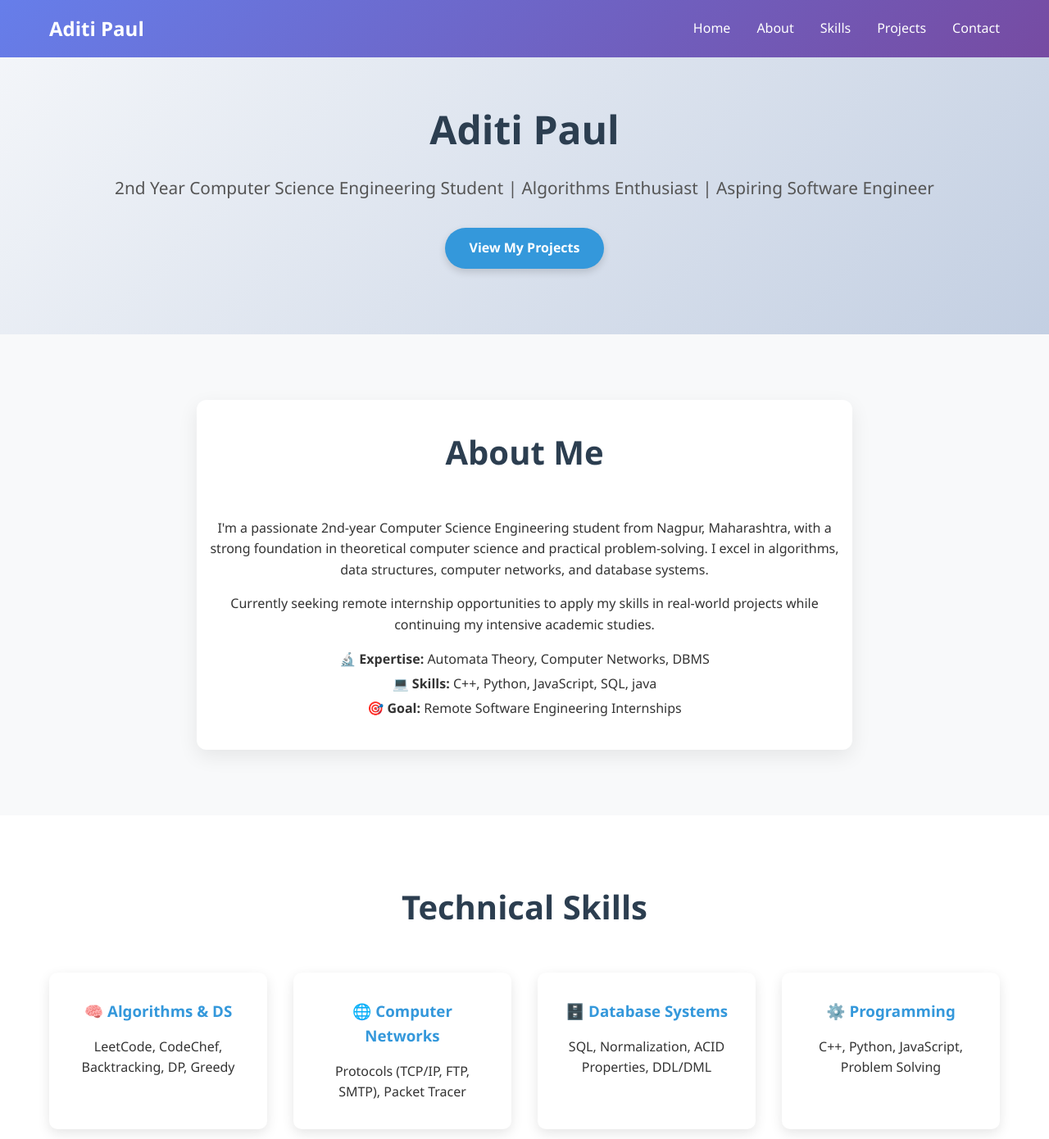
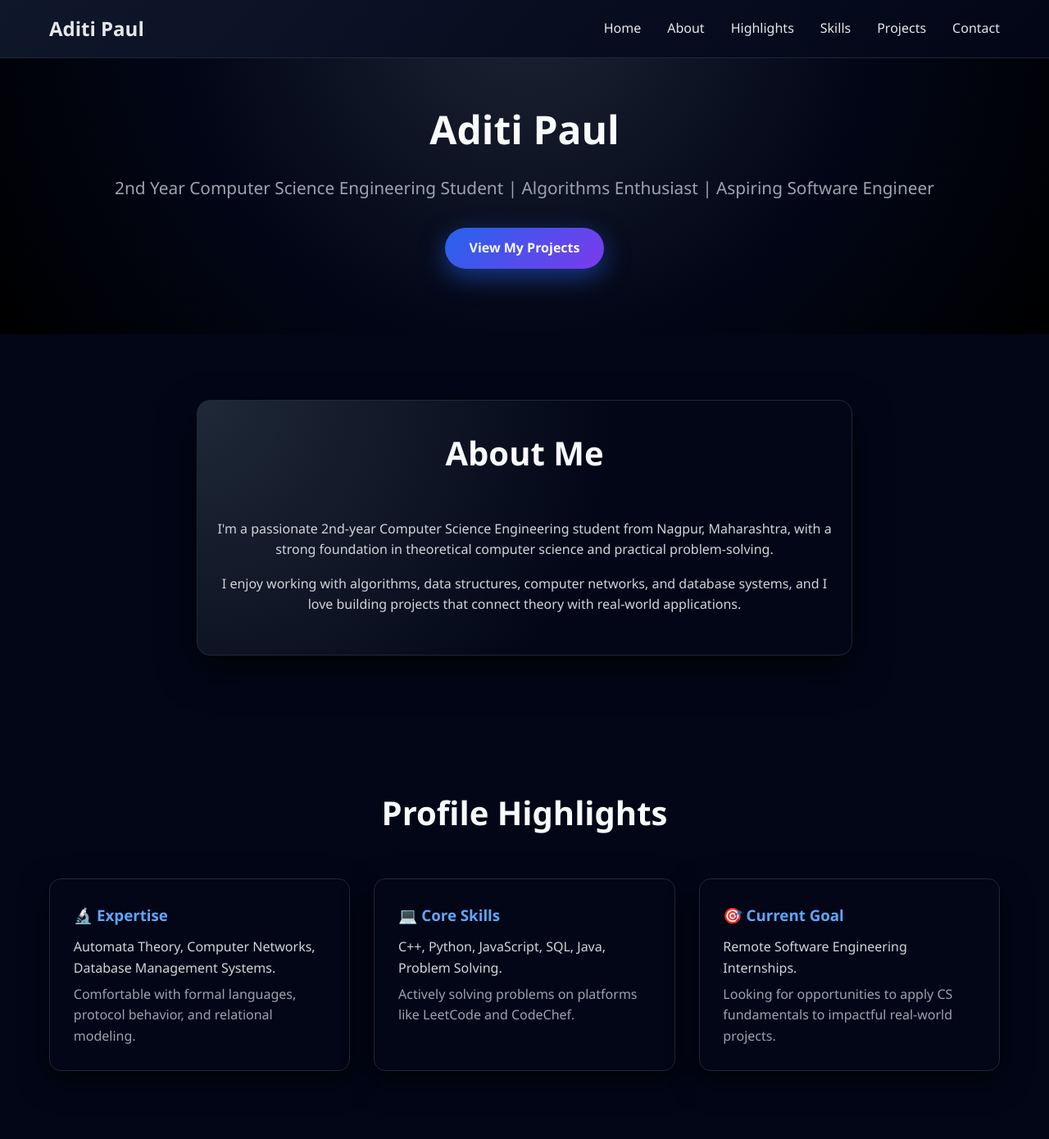
Before and after one commit to Aditipaul17/portfolio, a plain HTML site: page index.html in a window 1280 px wide. Shown: the top 1390 px of the page at 82% size. Drawn offline with Linux system fonts and the light colour scheme.

Commit message:
Update index.html

```diff
--- a/index.html
+++ b/index.html
@@ -6,72 +6,208 @@
     <title>Aditi Paul - CS Engineering Student</title>
     <style>
         * { margin: 0; padding: 0; box-sizing: border-box; }
-        body { font-family: 'Segoe UI', Tahoma, Geneva, Verdana, sans-serif; line-height: 1.6; color: #333; }
+        body {
+            font-family: 'Segoe UI', Tahoma, Geneva, Verdana, sans-serif;
+            line-height: 1.6;
+            color: #e5e7eb;
+            background: #020617;
+        }
         .container { max-width: 1200px; margin: 0 auto; padding: 0 20px; }
 
         /* Header */
-        header { background: linear-gradient(135deg, #667eea 0%, #764ba2 100%); color: white; padding: 1rem 0; position: fixed; width: 100%; top: 0; z-index: 1000; }
+        header {
+            background: linear-gradient(135deg, #0f172a 0%, #020617 100%);
+            color: #e5e7eb;
+            padding: 1rem 0;
+            position: fixed;
+            width: 100%;
+            top: 0;
+            z-index: 1000;
+            border-bottom: 1px solid #1f2937;
+        }
         nav { display: flex; justify-content: space-between; align-items: center; }
         nav h1 { font-size: 1.5rem; }
         nav ul { display: flex; list-style: none; gap: 2rem; }
-        nav a { color: white; text-decoration: none; transition: opacity 0.3s, transform 0.2s; }
-        nav a:hover { opacity: 0.8; transform: translateY(-1px); }
+        nav a {
+            color: #e5e7eb;
+            text-decoration: none;
+            transition: opacity 0.3s, transform 0.2s, color 0.2s;
+        }
+        nav a:hover { opacity: 0.9; transform: translateY(-1px); color: #60a5fa; }
 
         /* Hero */
-        .hero { background: linear-gradient(135deg, #f5f7fa 0%, #c3cfe2 100%); padding: 120px 0 80px; text-align: center; }
-        .hero h2 { font-size: 3rem; margin-bottom: 1rem; color: #2c3e50; }
-        .hero p { font-size: 1.3rem; margin-bottom: 2rem; color: #555; }
-        .btn { display: inline-block; background: #3498db; color: white; padding: 12px 30px; border-radius: 25px; text-decoration: none; font-weight: bold; transition: transform 0.3s, box-shadow 0.3s; box-shadow: 0 4px 10px rgba(0,0,0,0.15); }
-        .btn:hover { transform: translateY(-3px) scale(1.02); box-shadow: 0 8px 20px rgba(0,0,0,0.2); }
+        .hero {
+            background: radial-gradient(circle at top, #1d2433 0%, #020617 55%, #000000 100%);
+            padding: 120px 0 80px;
+            text-align: center;
+        }
+        .hero h2 { font-size: 3rem; margin-bottom: 1rem; color: #f9fafb; }
+        .hero p { font-size: 1.3rem; margin-bottom: 2rem; color: #9ca3af; }
+        .btn {
+            display: inline-block;
+            background: linear-gradient(135deg, #2563eb, #7c3aed);
+            color: #f9fafb;
+            padding: 12px 30px;
+            border-radius: 25px;
+            text-decoration: none;
+            font-weight: bold;
+            transition: transform 0.3s, box-shadow 0.3s;
+            box-shadow: 0 10px 30px rgba(37, 99, 235, 0.5);
+        }
+        .btn:hover {
+            transform: translateY(-3px) scale(1.03);
+            box-shadow: 0 14px 40px rgba(124, 58, 237, 0.6);
+        }
 
         /* Sections */
         section { padding: 80px 0; }
-        section h2 { text-align: center; font-size: 2.5rem; margin-bottom: 3rem; color: #2c3e50; }
+        section h2 {
+            text-align: center;
+            font-size: 2.5rem;
+            margin-bottom: 3rem;
+            color: #f9fafb;
+        }
 
         /* About */
-        .about { background: #f8f9fa; }
+        .about { background: #020617; }
         .about-content {
             max-width: 800px;
             margin: 0 auto;
             text-align: center;
-            padding: 2rem 1rem;
-            border-radius: 12px;
-            background: #ffffff;
-            box-shadow: 0 8px 24px rgba(0,0,0,0.08);
+            padding: 2rem 1.5rem;
+            border-radius: 16px;
+            background: radial-gradient(circle at top left, #1f2937 0%, #020617 60%);
+            box-shadow: 0 18px 45px rgba(0,0,0,0.7);
             transition: transform 0.3s, box-shadow 0.3s;
+            border: 1px solid #1f2937;
         }
         .about-content:hover {
             transform: translateY(-4px);
-            box-shadow: 0 12px 32px rgba(0,0,0,0.12);
+            box-shadow: 0 24px 60px rgba(15,23,42,0.9);
         }
-        .about-content p { margin-bottom: 1rem; }
-        .about-content ul { margin-top: 1rem; list-style: none; padding-left: 0; }
-        .about-content li { margin: 0.3rem 0; }
+        .about-content p { margin-bottom: 1rem; color: #d1d5db; }
+
+        /* Highlights (Expertise / Skills / Goal) */
+        .highlights { background: #020617; }
+        .highlights-grid {
+            display: grid;
+            grid-template-columns: repeat(auto-fit, minmax(260px, 1fr));
+            gap: 1.8rem;
+        }
+        .highlight-card {
+            background: #020617;
+            border-radius: 14px;
+            padding: 1.8rem;
+            border: 1px solid #1f2937;
+            box-shadow: 0 12px 35px rgba(0,0,0,0.7);
+            transition: transform 0.3s, box-shadow 0.3s, border 0.3s;
+        }
+        .highlight-card h3 {
+            margin-bottom: 0.7rem;
+            color: #60a5fa;
+        }
+        .highlight-card p { color: #d1d5db; }
+        .highlight-card span { display: block; margin-top: 0.4rem; color: #9ca3af; }
+        .highlight-card:hover {
+            transform: translateY(-6px);
+            box-shadow: 0 20px 45px rgba(15,23,42,0.9);
+            border-color: #3b82f6;
+        }
 
         /* Skills */
-        .skills-grid { display: grid; grid-template-columns: repeat(auto-fit, minmax(250px, 1fr)); gap: 2rem; }
-        .skill-card { background: white; padding: 2rem; border-radius: 10px; box-shadow: 0 5px 15px rgba(0,0,0,0.1); text-align: center; transition: transform 0.3s, box-shadow 0.3s; }
-        .skill-card h3 { color: #3498db; margin-bottom: 1rem; }
-        .skill-card:hover { transform: translateY(-6px); box-shadow: 0 10px 25px rgba(0,0,0,0.15); }
+        .skills { background: #020617; }
+        .skills-grid {
+            display: grid;
+            grid-template-columns: repeat(auto-fit, minmax(250px, 1fr));
+            gap: 2rem;
+        }
+        .skill-card {
+            background: #020617;
+            padding: 2rem;
+            border-radius: 10px;
+            box-shadow: 0 12px 35px rgba(0,0,0,0.7);
+            text-align: center;
+            transition: transform 0.3s, box-shadow 0.3s, border 0.3s;
+            border: 1px solid #1f2937;
+        }
+        .skill-card h3 { color: #60a5fa; margin-bottom: 1rem; }
+        .skill-card p { color: #d1d5db; }
+        .skill-card:hover {
+            transform: translateY(-6px);
+            box-shadow: 0 20px 45px rgba(15,23,42,0.9);
+            border-color: #3b82f6;
+        }
 
         /* Projects */
-        .projects-grid { display: grid; grid-template-columns: repeat(auto-fit, minmax(300px, 1fr)); gap: 2rem; }
-        .project-card { background: white; border-radius: 10px; overflow: hidden; box-shadow: 0 5px 20px rgba(0,0,0,0.1); transition: transform 0.3s, box-shadow 0.3s; }
-        .project-card:hover { transform: translateY(-10px); box-shadow: 0 12px 30px rgba(0,0,0,0.18); }
-        .project-card img { width: 100%; height: 200px; object-fit: cover; }
-        .project-info { padding: 1.5rem; }
-        .project-info h3 { color: #2c3e50; margin-bottom: 0.5rem; }
-        .tech-stack { display: flex; gap: 0.5rem; flex-wrap: wrap; margin: 1rem 0; }
-        .tech { background: #e3f2fd; padding: 0.2rem 0.8rem; border-radius: 15px; font-size: 0.8rem; color: #1976d2; }
+        .projects { background: #020617; }
+        .projects-grid {
+            display: grid;
+            grid-template-columns: repeat(auto-fit, minmax(300px, 1fr));
+            gap: 2rem;
+        }
+        .project-card {
+            background: #020617;
+            border-radius: 10px;
+            overflow: hidden;
+            box-shadow: 0 12px 35px rgba(0,0,0,0.8);
+            transition: transform 0.3s, box-shadow 0.3s, border 0.3s;
+            border: 1px solid #1f2937;
+            padding: 1.5rem;
+        }
+        .project-card:hover {
+            transform: translateY(-10px);
+            box-shadow: 0 24px 60px rgba(15,23,42,0.95);
+            border-color: #6366f1;
+        }
+        .project-info h3 { color: #e5e7eb; margin-bottom: 0.5rem; }
+        .project-info p { color: #9ca3af; }
+        .tech-stack {
+            display: flex;
+            gap: 0.5rem;
+            flex-wrap: wrap;
+            margin: 1rem 0;
+        }
+        .tech {
+            background: rgba(37,99,235,0.1);
+            padding: 0.2rem 0.8rem;
+            border-radius: 15px;
+            font-size: 0.8rem;
+            color: #93c5fd;
+            border: 1px solid rgba(59,130,246,0.5);
+        }
 
         /* Contact */
-        .contact { background: linear-gradient(135deg, #667eea 0%, #764ba2 100%); color: white; text-align: center; }
-        .contact-links { display: flex; justify-content: center; gap: 2rem; margin-top: 2rem; flex-wrap: wrap; }
-        .contact-links a { color: white; font-size: 1.5rem; transition: transform 0.3s, text-shadow 0.3s; }
-        .contact-links a:hover { transform: translateY(-3px) scale(1.03); text-shadow: 0 0 10px rgba(255,255,255,0.7); }
+        .contact {
+            background: radial-gradient(circle at top, #1d2433 0%, #020617 60%);
+            color: #e5e7eb;
+            text-align: center;
+        }
+        .contact-links {
+            display: flex;
+            justify-content: center;
+            gap: 2rem;
+            margin-top: 2rem;
+            flex-wrap: wrap;
+        }
+        .contact-links a {
+            color: #e5e7eb;
+            font-size: 1.5rem;
+            transition: transform 0.3s, text-shadow 0.3s, color 0.3s;
+        }
+        .contact-links a:hover {
+            transform: translateY(-3px) scale(1.05);
+            text-shadow: 0 0 16px rgba(129,140,248,0.9);
+            color: #a5b4fc;
+        }
 
         /* Footer */
-        footer { background: #2c3e50; color: white; text-align: center; padding: 1rem 0; }
+        footer {
+            background: #020617;
+            color: #6b7280;
+            text-align: center;
+            padding: 1rem 0;
+            border-top: 1px solid #1f2937;
+        }
 
         @media (max-width: 768px) {
             .hero h2 { font-size: 2rem; }
@@ -87,6 +223,7 @@
             <ul>
                 <li><a href="#home">Home</a></li>
                 <li><a href="#about">About</a></li>
+                <li><a href="#highlights">Highlights</a></li>
                 <li><a href="#skills">Skills</a></li>
                 <li><a href="#projects">Projects</a></li>
                 <li><a href="#contact">Contact</a></li>
@@ -103,54 +240,72 @@
         </div>
     </section>
 
-    <!-- About (centered, no photo) -->
+    <!-- About (centered, no list) -->
     <section id="about" class="about">
         <div class="container">
             <div class="about-content">
                 <h2>About Me</h2>
-                <p>I'm a passionate 2nd-year Computer Science Engineering student from Nagpur, Maharashtra, with a strong foundation in theoretical computer science and practical problem-solving. I excel in algorithms, data structures, computer networks, and database systems.</p>
-                <p>Currently seeking remote internship opportunities to apply my skills in real-world projects while continuing my intensive academic studies.</p>
-                <ul>
-                    <li>🔬 <strong>Expertise:</strong> Automata Theory, Computer Networks, DBMS</li>
-                    <li>💻 <strong>Skills:</strong> C++, Python, JavaScript, SQL, java</li>
-                    <li>🎯 <strong>Goal:</strong> Remote Software Engineering Internships</li>
-                </ul>
+                <p>I'm a passionate 2nd-year Computer Science Engineering student from Nagpur, Maharashtra, with a strong foundation in theoretical computer science and practical problem-solving.</p>
+                <p>I enjoy working with algorithms, data structures, computer networks, and database systems, and I love building projects that connect theory with real-world applications.</p>
             </div>
         </div>
     </section>
 
-    <!-- Skills -->
+    <!-- Highlights: Expertise / Skills / Goal -->
+    <section id="highlights" class="highlights">
+        <div class="container">
+            <h2>Profile Highlights</h2>
+            <div class="highlights-grid">
+                <div class="highlight-card">
+                    <h3>🔬 Expertise</h3>
+                    <p>Automata Theory, Computer Networks, Database Management Systems.</p>
+                    <span>Comfortable with formal languages, protocol behavior, and relational modeling.</span>
+                </div>
+                <div class="highlight-card">
+                    <h3>💻 Core Skills</h3>
+                    <p>C++, Python, JavaScript, SQL, Java, Problem Solving.</p>
+                    <span>Actively solving problems on platforms like LeetCode and CodeChef.</span>
+                </div>
+                <div class="highlight-card">
+                    <h3>🎯 Current Goal</h3>
+                    <p>Remote Software Engineering Internships.</p>
+                    <span>Looking for opportunities to apply CS fundamentals to impactful real-world projects.</span>
+                </div>
+            </div>
+        </div>
+    </section>
+
+    <!-- Skills (grid) -->
     <section id="skills" class="skills">
         <div class="container">
             <h2>Technical Skills</h2>
             <div class="skills-grid">
                 <div class="skill-card">
                     <h3>🧠 Algorithms & DS</h3>
-                    <p>LeetCode, CodeChef, Backtracking, DP, Greedy</p>
+                    <p>LeetCode, CodeChef, Backtracking, Dynamic Programming, Greedy.</p>
                 </div>
                 <div class="skill-card">
                     <h3>🌐 Computer Networks</h3>
-                    <p>Protocols (TCP/IP, FTP, SMTP), Packet Tracer</p>
+                    <p>TCP/IP, FTP, SMTP, basic routing concepts, Cisco Packet Tracer.</p>
                 </div>
                 <div class="skill-card">
                     <h3>🗄️ Database Systems</h3>
-                    <p>SQL, Normalization, ACID Properties, DDL/DML</p>
+                    <p>SQL, Normalization, ACID properties, DDL/DML operations.</p>
                 </div>
                 <div class="skill-card">
                     <h3>⚙️ Programming</h3>
-                    <p>C++, Python, JavaScript, Problem Solving</p>
+                    <p>C++, Python, JavaScript, Java, problem-solving mindset.</p>
                 </div>
             </div>
         </div>
     </section>
 
-    <!-- Projects -->
+    <!-- Projects (grid, no images) -->
     <section id="projects" class="projects">
         <div class="container">
             <h2>Featured Projects</h2>
             <div class="projects-grid">
                 <div class="project-card">
-                    <img src="https://via.placeholder.com/300x200/667eea/ffffff?text=Expense+Tracker" alt="Expense Tracker">
                     <div class="project-info">
                         <h3>Expense Tracker</h3>
                         <p>Full-stack expense tracking application built with Python Flask. Features user authentication and data visualization.</p>
@@ -163,7 +318,6 @@
                     </div>
                 </div>
                 <div class="project-card">
-                    <img src="https://via.placeholder.com/300x200/764ba2/ffffff?text=Network+Simulator" alt="Network Simulator">
                     <div class="project-info">
                         <h3>Network Protocol Simulator</h3>
                         <p>Simulated network protocols (FTP, SMTP, CoAP) using Cisco Packet Tracer with detailed analysis and documentation.</p>
@@ -175,7 +329,6 @@
                     </div>
                 </div>
                 <div class="project-card">
-                    <img src="https://via.placeholder.com/300x200/3498db/ffffff?text=Automata+Solver" alt="Automata Solver">
                     <div class="project-info">
                         <h3>Automata Theory Solver</h3>
                         <p>Implemented CFG to PDA conversion and grammar minimization algorithms with step-by-step visualization.</p>
@@ -207,7 +360,7 @@
     <!-- Footer -->
     <footer>
         <div class="container">
-            <p>&copy; 2025 Aditi Paul. Built with ❤️ for my CS journey.</p>
+            <p> <p>
         </div>
     </footer>
 
@@ -225,10 +378,10 @@
         window.addEventListener('scroll', () => {
             const header = document.querySelector('header');
             if (window.scrollY > 100) {
-                header.style.background = 'rgba(102, 126, 234, 0.95)';
+                header.style.background = 'rgba(15, 23, 42, 0.95)';
                 header.style.backdropFilter = 'blur(10px)';
             } else {
-                header.style.background = 'linear-gradient(135deg, #667eea 0%, #764ba2 100%)';
+                header.style.background = 'linear-gradient(135deg, #0f172a 0%, #020617 100%)';
                 header.style.backdropFilter = 'none';
             }
         });
```
